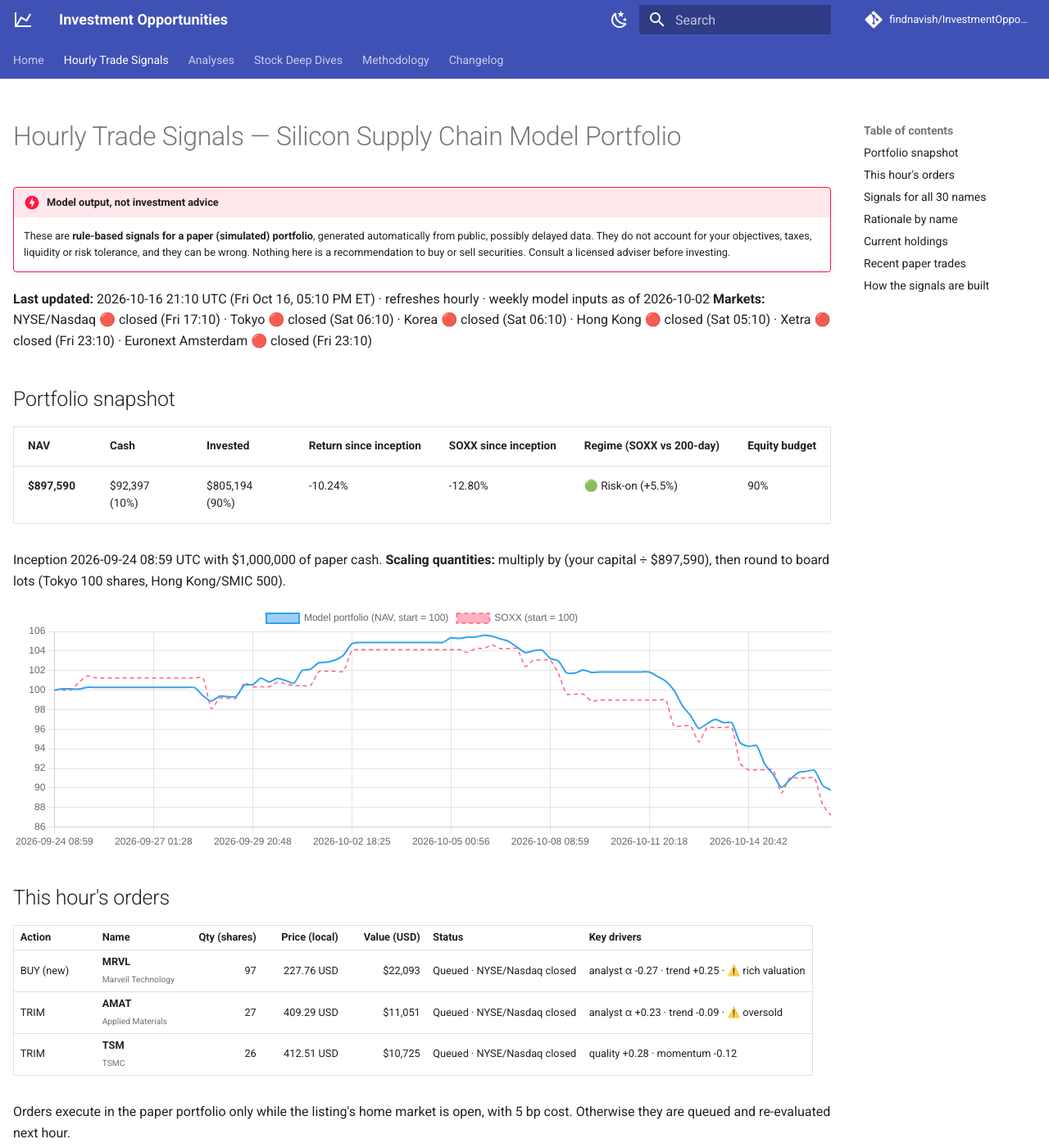
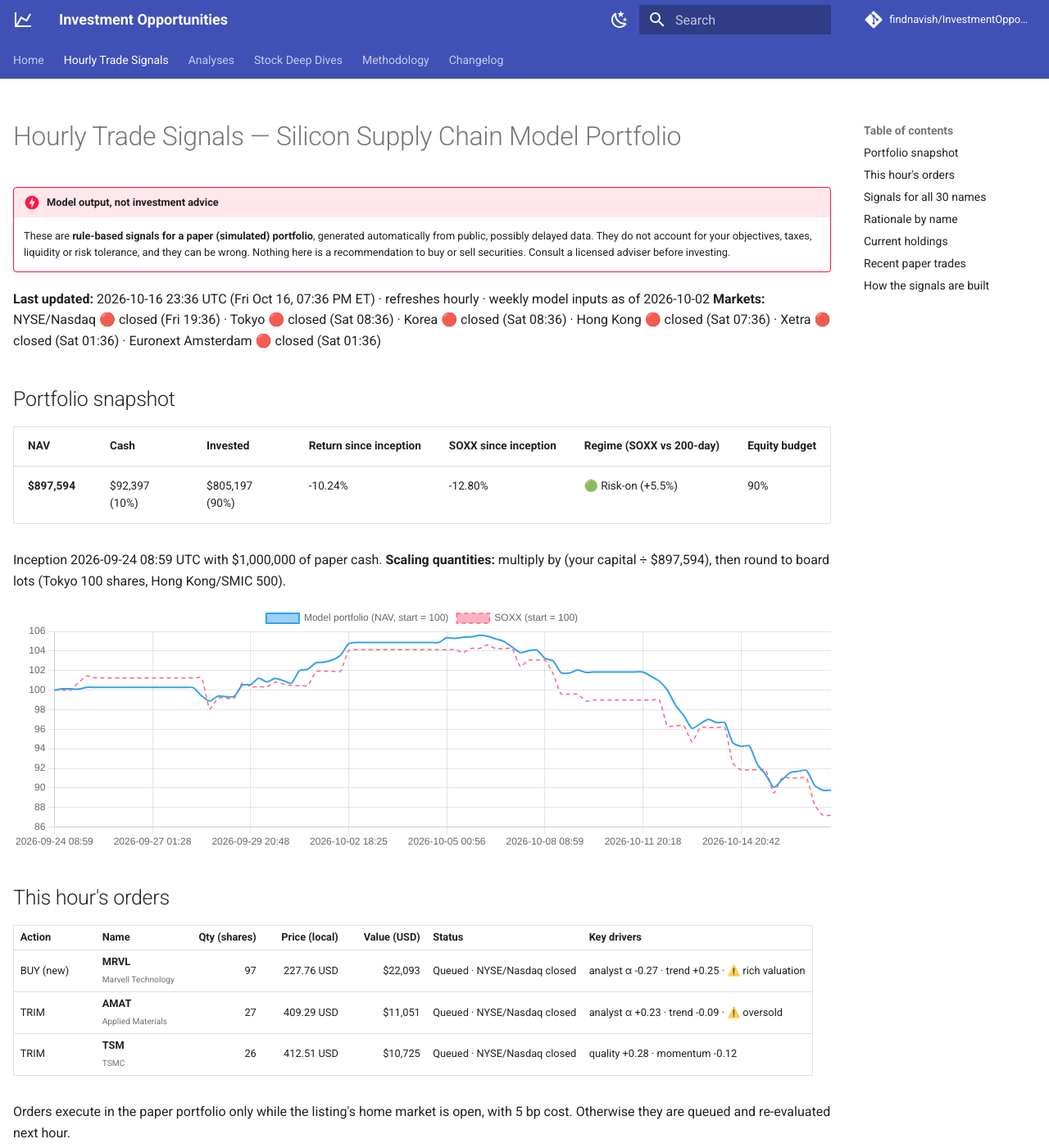
Before and after one commit to findnavish/InvestmentOpportunities, an MkDocs documentation site: the page built from docs/trade-signals/index.md, in a window 1280 px wide and 1400 px high. Shown: the whole window at 82% size. Built offline with MkDocs 1.6.1 and Material for MkDocs 9.7.7, drawn with Linux system fonts in a browser that asks for light colours; comment, search, counter and statistics services are not loaded; some of the changed text lies outside the part shown.

Commit message:
Signals update 2026-10-16 23:37 UTC

```diff
--- a/docs/trade-signals/index.md
+++ b/docs/trade-signals/index.md
@@ -8,16 +8,16 @@ hide:
 !!! danger "Model output, not investment advice"
     These are **rule-based signals for a paper (simulated) portfolio**, generated automatically from public, possibly delayed data. They do not account for your objectives, taxes, liquidity or risk tolerance, and they can be wrong. Nothing here is a recommendation to buy or sell securities. Consult a licensed adviser before investing.
 
-**Last updated:** 2026-10-16 21:10 UTC (Fri Oct 16, 05:10 PM ET) · refreshes hourly · weekly model inputs as of 2026-10-02
-**Markets:** NYSE/Nasdaq 🔴 closed (Fri 17:10) · Tokyo 🔴 closed (Sat 06:10) · Korea 🔴 closed (Sat 06:10) · Hong Kong 🔴 closed (Sat 05:10) · Xetra 🔴 closed (Fri 23:10) · Euronext Amsterdam 🔴 closed (Fri 23:10)
+**Last updated:** 2026-10-16 23:36 UTC (Fri Oct 16, 07:36 PM ET) · refreshes hourly · weekly model inputs as of 2026-10-02
+**Markets:** NYSE/Nasdaq 🔴 closed (Fri 19:36) · Tokyo 🔴 closed (Sat 08:36) · Korea 🔴 closed (Sat 08:36) · Hong Kong 🔴 closed (Sat 07:36) · Xetra 🔴 closed (Sat 01:36) · Euronext Amsterdam 🔴 closed (Sat 01:36)
 
 ## Portfolio snapshot
 
 | NAV | Cash | Invested | Return since inception | SOXX since inception | Regime (SOXX vs 200-day) | Equity budget |
 |---|---|---|---|---|---|---|
-| **$897,590** | $92,397 (10%) | $805,194 (90%) | -10.24% | -12.80% | 🟢 Risk-on (+5.5%) | 90% |
+| **$897,594** | $92,397 (10%) | $805,197 (90%) | -10.24% | -12.80% | 🟢 Risk-on (+5.5%) | 90% |
 
-Inception 2026-09-24 08:59 UTC with $1,000,000 of paper cash. **Scaling quantities:** multiply by (your capital ÷ $897,590), then round to board lots (Tokyo 100 shares, Hong Kong/SMIC 500).
+Inception 2026-09-24 08:59 UTC with $1,000,000 of paper cash. **Scaling quantities:** multiply by (your capital ÷ $897,594), then round to board lots (Tokyo 100 shares, Hong Kong/SMIC 500).
 
 <canvas id="navChart" height="90"></canvas>
 
```
Also changed, not shown: other parts of docs/trade-signals/index.md (+3 -3 lines), docs/trade-signals/nav.json (+1 -1 lines).
